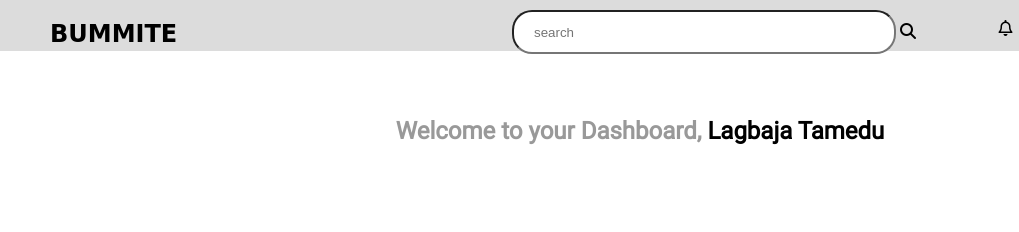
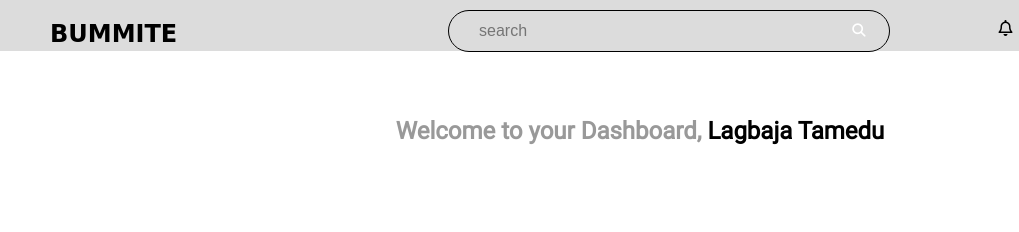
Before and after one commit to taofik-adeniyi/bummite, a plain HTML site: page dashboard.html in a window 1280 px wide. Shown: the top 232 px of the page, 0-1019 px from the left. Drawn offline with Linux system fonts and the light colour scheme; a web font is replaced by a local one.

Commit message:
header modification

```diff
--- a/dashboard.html
+++ b/dashboard.html
@@ -18,10 +18,22 @@
                         <div class="form-class">
                             <form action="action.js">
                                 <label for="search"></label>
-                                <input type="text" id="search" placeholder="search" name="search" class="search-txt">
-                                <a href="#"></a><i class="fas fa-search"></i>
+                                <input type="text" id="search" placeholder="search" name="search" class="searchInput">
+                                <button class="searchButton" type="submit">
+                                    <i class="fas fa-search"></i>
+                                </button>
                             </form>
                         </div>
+                        <!-- <div class="searchBox">
+                            <form action="/search?">
+                               <input class="searchInput" type="search" name="q" placeholder="Search">
+                               <button class="searchButton" type="submit">
+                               <i class="material-icons">
+                               search
+                               </i>
+                               </button>
+                            </form>
+                            </div> -->
                         <div class="notifier">
                             <i class="fa fa-bell-o" aria-hidden="true"></i>
                         </div>
--- a/styles/dashboard.css
+++ b/styles/dashboard.css
@@ -52,14 +52,40 @@ header h2 {
 }
 .form-class {
     position: absolute;
-    margin-left: 40%;
+    margin-left: 35%;
+    margin-top: 10px;
+    /* background: #2f3640; */
+    height: 40px;
+    border-radius: 50px;
+    padding: 0 10px 0 10px;
+    /* transform:  translate(-50%,50%); */
+    border: 1px solid;
 }
-.search-txt {
+.searchButton {
+    color: white;
+    float: right;
+    width: 40px;
+    height: 40px;
+    /* padding: 0 10px 0 10px; */
+    border-radius: 50%;
+    background: none;
+    border: none;
+    display: flex;
+    justify-content: center;
+    align-items: center;
+    transition: 0.4s;
+}
+.searchInput {
+    border:none;
+    background: none;
+    outline:none;
+    float:left;
+    padding: 0 10px 0 20px;
+    color: white;
+    font-size: 16px;
+    transition: 0.4s;
+    line-height: 40px;
     width: 350px;
-    height: 30px;
-    padding: 5px 10px 5px 20px;
-    border-radius: 20px;
-    margin: 10px auto;
 }
 .topic {
     text-align: center;
```
